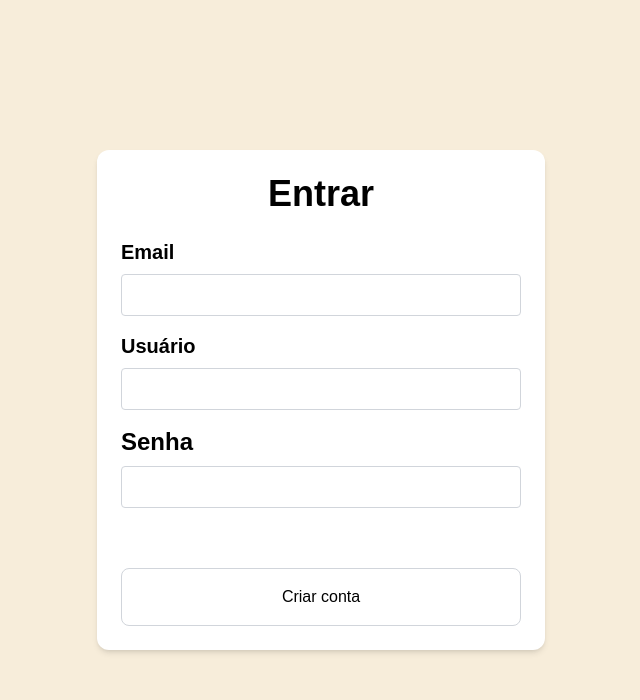
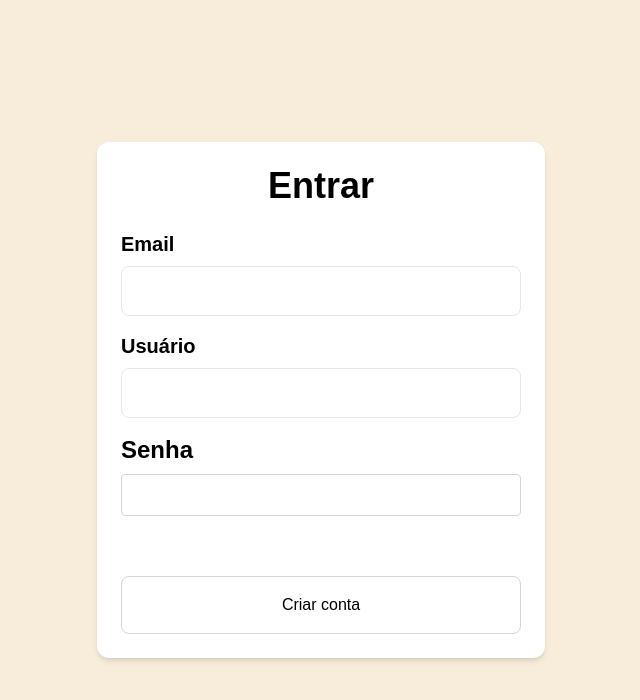
Before and after one commit to IgorGrieder/FlashCards, a Next.js app in the folder client/: page /create-account in a window 1280 px wide. Shown: the top 700 px of the page, without its empty margins (319-959 px from the left). Built offline with nearby package versions, Linux system fonts and the light colour scheme; no server answers.

Commit message:
Inputs matching

```diff
--- a/client/src/app/create-account/page.tsx
+++ b/client/src/app/create-account/page.tsx
@@ -90,7 +90,9 @@ export default function Login() {
             {...register("email", {
               onChange: () => setCreateFailed(false),
             })}
-            className={`w-full px-3 py-2 border rounded ${errors.email ? "border-red-500" : "border-gray-300"
+            className={`w-full px-4 py-3 rounded-lg border focus:ring-2 focus:outline-none transition-all ${errors.email
+              ? "border-red-300 focus:border-red-500 focus:ring-red-100"
+              : "border-gray-200 focus:border-blue-500 focus:ring-blue-100"
               }`}
           />
           {errors.email && (
@@ -109,7 +111,9 @@ export default function Login() {
             {...register("username", {
               onChange: () => setCreateFailed(false),
             })}
-            className={`w-full px-3 py-2 border rounded ${errors.username ? "border-red-500" : "border-gray-300"
+            className={`w-full px-4 py-3 rounded-lg border focus:ring-2 focus:outline-none transition-all ${errors.username
+              ? "border-red-300 focus:border-red-500 focus:ring-red-100"
+              : "border-gray-200 focus:border-blue-500 focus:ring-blue-100"
               }`}
           />
           {errors.username && (
--- a/client/src/app/login/page.tsx
+++ b/client/src/app/login/page.tsx
@@ -90,7 +90,9 @@ export default function Login() {
             {...register("login", {
               onChange: () => setLoginFailed(false),
             })}
-            className={`w-full px-3 py-2 border rounded ${errors.login ? "border-red-500" : "border-gray-300"
+            className={`w-full px-4 py-3 rounded-lg border focus:ring-2 focus:outline-none transition-all ${errors.password
+              ? "border-red-300 focus:border-red-500 focus:ring-red-100"
+              : "border-gray-200 focus:border-blue-500 focus:ring-blue-100"
               }`}
           />
           {errors.login && (
@@ -109,7 +111,9 @@ export default function Login() {
             {...register("password", {
               onChange: () => setLoginFailed(false),
             })}
-            className={`w-full px-3 py-2 border rounded ${errors.password ? "border-red-500" : "border-gray-300"
+            className={`w-full px-4 py-3 rounded-lg border focus:ring-2 focus:outline-none transition-all ${errors.password
+              ? "border-red-300 focus:border-red-500 focus:ring-red-100"
+              : "border-gray-200 focus:border-blue-500 focus:ring-blue-100"
               }`}
           />
           {errors.password && (
```
